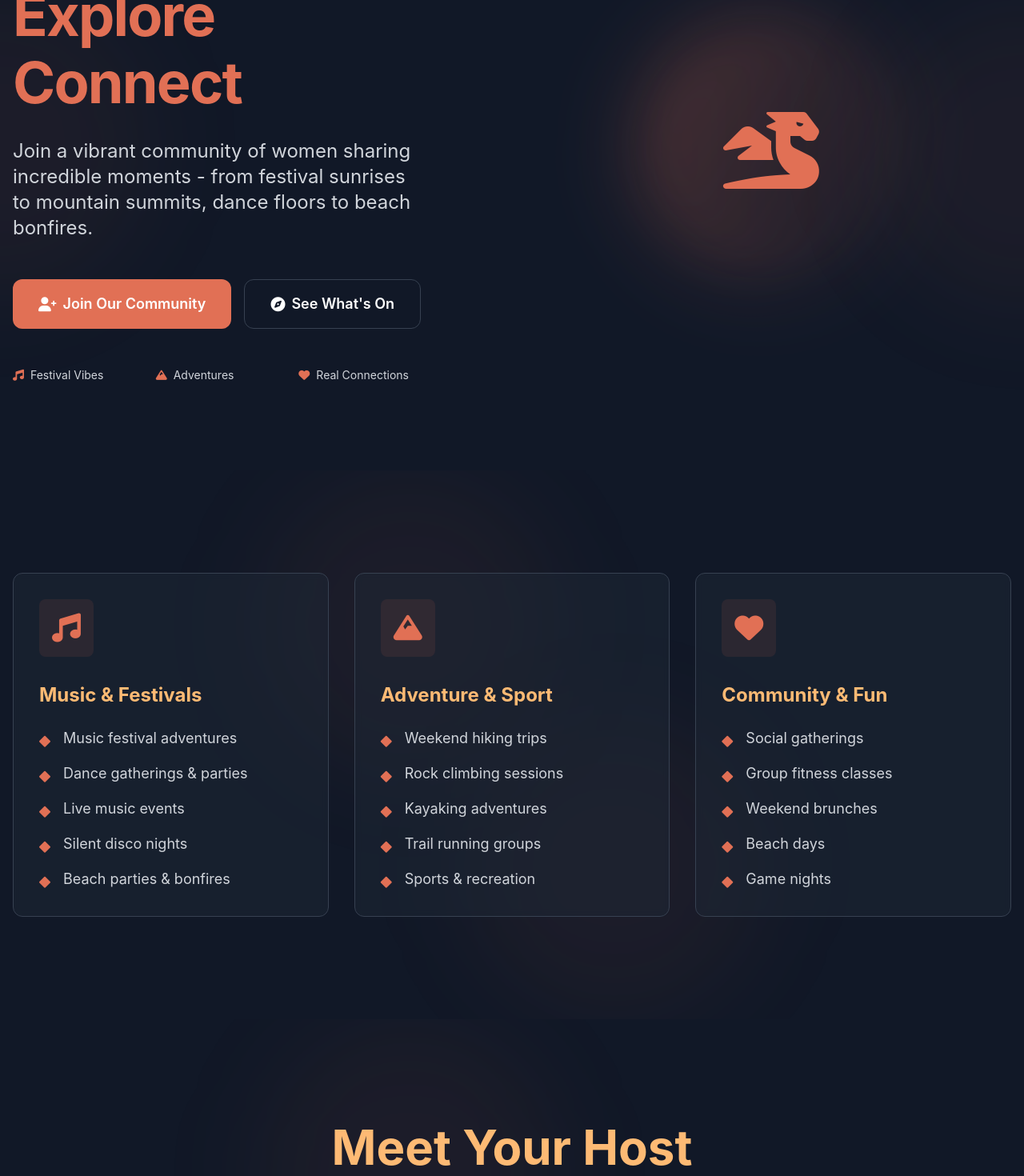
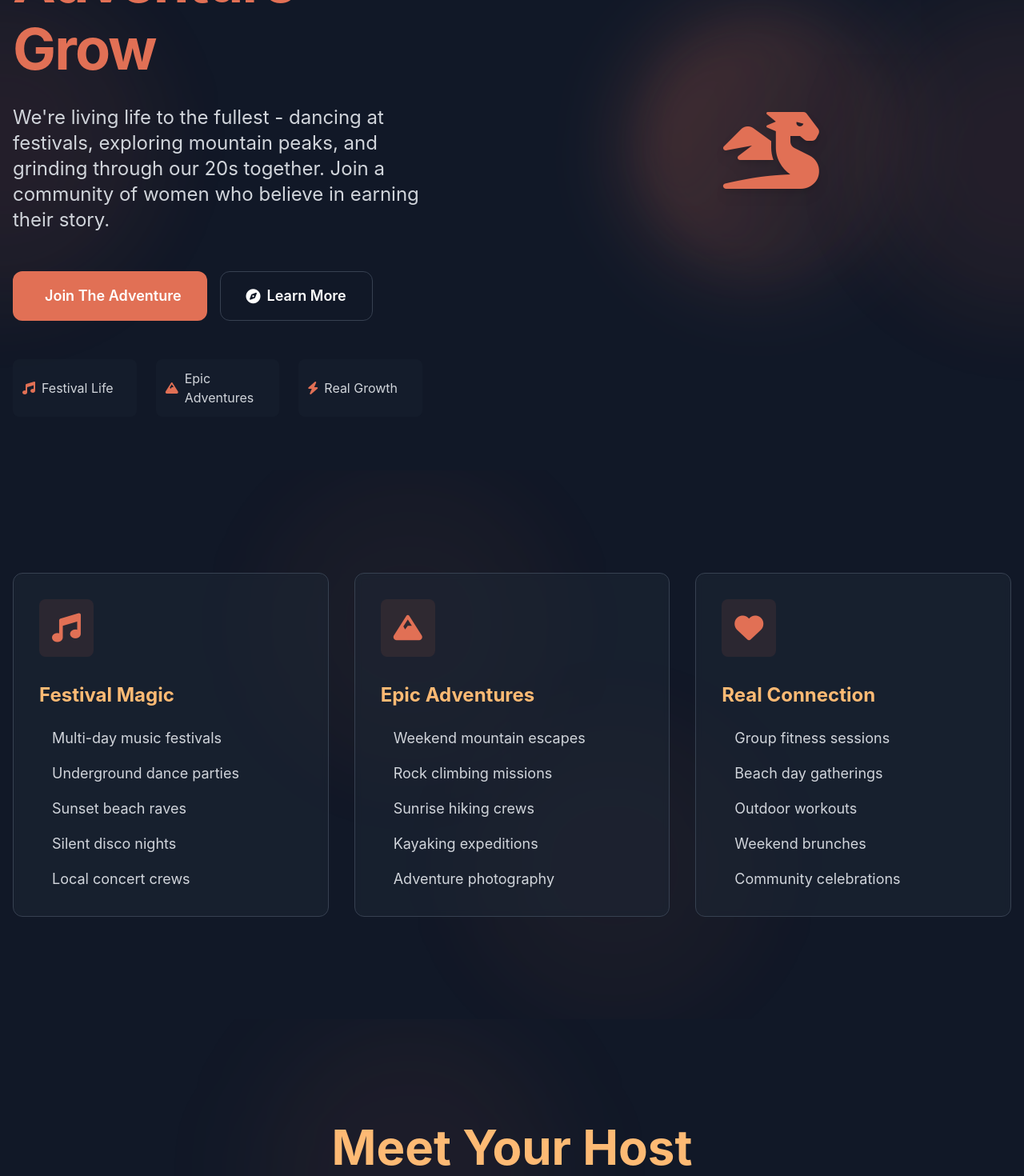
Before and after one commit to dancingchimp/dancingdragons, a React app: page / in a window 1280 px wide. Shown: the part 260-1730 px from the top of the page at 80% size. Built offline with nearby package versions, Linux system fonts and the light colour scheme.

Commit message:
feat: enhance visual system and animations
- Add festival and music visualizations
- Implement dynamic background effects
- Add particle systems and light beams
- Enhance color scheme with festival gradients
- Improve loading animations
- Add mountain and star field scenes

```diff
--- a/src/App.js
+++ b/src/App.js
@@ -3,6 +3,7 @@
 import React, { useState, Suspense } from 'react';
 import { AppProvider } from './context/AppContext';
 import { EventProvider } from './context/EventContext';
+import { FestivalScene } from './components/visuals/FestivalVisuals';
 
 // Lazy load components
 const Hero = React.lazy(() => import('./components/Hero'));
@@ -13,10 +14,14 @@ const FounderSection = React.lazy(() => import('./components/FounderSection'));
 const Events = React.lazy(() => import('./components/events'));
 const Navigation = React.lazy(() => import('./components/Navigation/Navigation'));
 
-// Simple loading component
+// Enhanced loading component
 const PageLoader = () => (
-  <div className="flex items-center justify-center h-screen">
-    <i className="fas fa-dragon text-orange-500 text-5xl" />
+  <div className="flex items-center justify-center h-screen bg-gray-900 relative">
+    <FestivalScene />
+    <div className="relative z-10 text-center">
+      <i className="fas fa-dragon text-orange-500 text-5xl mb-4 animate-bounce" />
+      <div className="text-gray-300 animate-pulse">Loading the vibe...</div>
+    </div>
   </div>
 );
 
@@ -50,13 +55,16 @@ function AppContent() {
   };
 
   return (
-    <>
-      <Navigation
-        currentPath={currentPath}
-        onNavigate={handleNavigate}
-      />
-      {renderContent()}
-    </>
+    <div className="relative min-h-screen bg-gray-900 overflow-hidden">
+      <FestivalScene />
+      <div className="relative z-10">
+        <Navigation
+          currentPath={currentPath}
+          onNavigate={handleNavigate}
+        />
+        {renderContent()}
+      </div>
+    </div>
   );
 }
 
--- a/src/components/Activities.js
+++ b/src/components/Activities.js
@@ -3,8 +3,16 @@ import PropTypes from 'prop-types';
 
 function ActivityCard({ title, icon, items }) {
   return (
-    <div className="bg-gray-800/50 p-8 rounded-xl hover:shadow-xl transition-all duration-300 backdrop-blur-sm border border-gray-700 hover:border-orange-500/30 group transform hover:-translate-y-1">
-      <div className="text-orange-500 text-4xl mb-8 bg-orange-500/10 p-4 rounded-lg w-fit group-hover:scale-110 transition-transform duration-300">
+    <div className="bg-gray-800/50 p-8 rounded-xl hover:shadow-xl transition-all duration-300 backdrop-blur-sm
+                    border border-gray-700 hover:border-orange-500/30 group transform hover:-translate-y-1
+                    relative overflow-hidden">
+      {/* Animated gradient background */}
+      <div className="absolute inset-0 bg-gradient-to-br from-orange-500/5 to-transparent opacity-0
+                    group-hover:opacity-100 transition-opacity duration-500" />
+
+      <div className="relative">
+        <div className="text-orange-500 text-4xl mb-8 bg-orange-500/10 p-4 rounded-lg w-fit
+                      group-hover:scale-110 transition-transform duration-300">
           <i className={`fas ${icon}`}></i>
         </div>
         <h3 className="text-2xl font-bold mb-6 text-orange-300">{title}</h3>
@@ -12,12 +20,13 @@ function ActivityCard({ title, icon, items }) {
           {items.map((item, index) => (
             <li key={index} className="flex items-start gap-4 text-gray-300 group/item">
               <span className="text-orange-500 text-sm mt-2 transform group-hover/item:scale-125 transition-transform">
-              <i className="fas fa-diamond"></i>
+                <i className="fas fa-sparkles"></i>
               </span>
               <span className="text-lg">{item}</span>
             </li>
           ))}
         </ul>
+      </div>
     </div>
   );
 }
@@ -32,52 +41,55 @@ function Activities({ fullPage = false }) {
   const activities = [
     {
       icon: "fa-music",
-      title: "Music & Festivals",
+      title: "Festival Magic",
       items: [
-        "Music festival adventures",
-        "Dance gatherings & parties",
-        "Live music events",
+        "Multi-day music festivals",
+        "Underground dance parties",
+        "Sunset beach raves",
         "Silent disco nights",
-        "Beach parties & bonfires"
+        "Local concert crews"
       ]
     },
     {
       icon: "fa-mountain",
-      title: "Adventure & Sport",
+      title: "Epic Adventures",
       items: [
-        "Weekend hiking trips",
-        "Rock climbing sessions",
-        "Kayaking adventures",
-        "Trail running groups",
-        "Sports & recreation"
+        "Weekend mountain escapes",
+        "Rock climbing missions",
+        "Sunrise hiking crews",
+        "Kayaking expeditions",
+        "Adventure photography"
       ]
     },
     {
       icon: "fa-heart",
-      title: "Community & Fun",
+      title: "Real Connection",
       items: [
-        "Social gatherings",
-        "Group fitness classes",
+        "Group fitness sessions",
+        "Beach day gatherings",
+        "Outdoor workouts",
         "Weekend brunches",
-        "Beach days",
-        "Game nights"
+        "Community celebrations"
       ]
     }
   ];
 
   return (
     <section className={`py-32 px-4 bg-gray-900 relative overflow-hidden ${fullPage ? 'pt-40' : ''}`}>
-      <div className="absolute top-0 left-1/4 w-96 h-96 bg-orange-500/5 rounded-full blur-3xl"/>
-      <div className="absolute bottom-0 right-1/4 w-96 h-96 bg-orange-500/5 rounded-full blur-3xl"/>
+      {/* Enhanced background effects */}
+      <div className="absolute top-0 left-1/4 w-96 h-96 bg-orange-500/5 rounded-full blur-3xl animate-pulse"/>
+      <div className="absolute bottom-0 right-1/4 w-96 h-96 bg-orange-500/5 rounded-full blur-3xl animate-pulse"/>
+      <div className="absolute inset-0 bg-gradient-radial from-orange-500/5 to-transparent opacity-30" />
 
       <div className="max-w-7xl mx-auto relative">
         {fullPage && (
           <div className="text-center mb-20">
             <h1 className="text-5xl md:text-6xl font-bold text-orange-300 mb-8">
-              Our Activities
+              Join The Journey
             </h1>
             <p className="text-xl md:text-2xl text-gray-300 max-w-3xl mx-auto leading-relaxed">
-              From festival vibes to mountain peaks, join us for incredible experiences that bring women together.
+              From festival sunrises to mountain summits, we're building something real.
+              Experience the perfect blend of adventure, music, and authentic growth.
             </p>
           </div>
         )}
--- a/src/components/FounderSection.js
+++ b/src/components/FounderSection.js
@@ -50,9 +50,9 @@ function FounderSection() {
       content: "My journey started at music festivals, where I discovered the magic of bringing people together through shared experiences and rhythm."
     },
     {
-      icon: "fa-bitcoin",
-      title: "Early Bitcoin Vision",
-      content: "As an early Bitcoin investor, I'm holding until 2030. This long-term vision reflects my belief in transformative opportunities and community building."
+      icon: "fa-gem",
+      title: "Early Bitcoin Investor",
+      content: "While my early Bitcoin investments could allow for early retirement in 2030, I want to experience the genuine grind of my 20s first. Success feels better when you've earned it through hard work."
     },
     {
       icon: "fa-om",
--- a/src/components/Hero.js
+++ b/src/components/Hero.js
@@ -7,10 +7,12 @@ function Hero() {
 
   return (
     <div className="min-h-screen relative flex items-center justify-center bg-gray-900">
-      {/* Background Elements */}
+      {/* Enhanced Background Elements */}
       <div className="absolute inset-0 overflow-hidden">
-        <div className="absolute top-1/4 -left-48 w-96 h-96 bg-orange-500/5 rounded-full blur-3xl" />
-        <div className="absolute bottom-1/4 -right-48 w-96 h-96 bg-orange-500/5 rounded-full blur-3xl" />
+        <div className="absolute top-1/4 -left-48 w-96 h-96 bg-orange-500/10 rounded-full blur-3xl animate-pulse" />
+        <div className="absolute bottom-1/4 -right-48 w-96 h-96 bg-orange-500/10 rounded-full blur-3xl animate-pulse" />
+        <div className="absolute top-1/2 left-1/2 -translate-x-1/2 -translate-y-1/2 w-full h-full
+                      bg-gradient-radial from-orange-500/5 to-transparent opacity-50" />
       </div>
 
       <div className="relative px-4 py-16 w-full max-w-screen-xl mx-auto">
@@ -19,19 +21,20 @@ function Hero() {
           <div className="text-center lg:text-left max-w-lg mx-auto lg:mx-0">
             <h1 className="flex flex-col gap-2">
               <div className="text-6xl lg:text-7xl font-bold text-orange-500 tracking-tight">
-                Dance
+                Party
               </div>
               <div className="text-6xl lg:text-7xl font-bold text-orange-500 tracking-tight">
-                Explore
+                Adventure
               </div>
               <div className="text-6xl lg:text-7xl font-bold text-orange-500 tracking-tight">
-                Connect
+                Grow
               </div>
             </h1>
 
             <p className="mt-8 text-xl lg:text-2xl text-gray-300 leading-relaxed">
-              Join a vibrant community of women sharing incredible moments - from festival sunrises
-              to mountain summits, dance floors to beach bonfires.
+              We're living life to the fullest - dancing at festivals, exploring mountain peaks,
+              and grinding through our 20s together. Join a community of women who believe in
+              earning their story.
             </p>
 
             <div className="mt-12 flex flex-col sm:flex-row gap-4 justify-center lg:justify-start">
@@ -39,10 +42,13 @@ function Hero() {
                 onClick={() => setIsSignalModalOpen(true)}
                 className="bg-orange-500 hover:bg-orange-600 text-white px-8 py-4
                          rounded-xl text-lg font-semibold transition-all duration-300
-                         hover:-translate-y-1 flex items-center justify-center gap-2"
+                         hover:-translate-y-1 flex items-center justify-center gap-2
+                         group relative overflow-hidden"
               >
-                <i className="fas fa-user-plus" />
-                Join Our Community
+                <div className="absolute inset-0 bg-gradient-to-r from-orange-600/0 via-white/20 to-orange-600/0
+                              translate-x-[-100%] group-hover:translate-x-[100%] transition-transform duration-1000" />
+                <i className="fas fa-sparkles" />
+                Join The Adventure
               </button>
 
               <a
@@ -55,39 +61,39 @@ function Hero() {
                          flex items-center justify-center gap-2"
               >
                 <i className="fas fa-compass" />
-                See What's On
+                Learn More
               </a>
             </div>
 
-            {/* Highlight Features */}
-            <div className="mt-12 grid grid-cols-2 sm:grid-cols-3 gap-4 lg:gap-6 text-sm">
-              <div className="flex items-center gap-2 text-gray-300">
-                <i className="fas fa-music text-orange-500" />
-                Festival Vibes
+            {/* Enhanced Feature Highlights */}
+            <div className="mt-12 grid grid-cols-2 sm:grid-cols-3 gap-4 lg:gap-6">
+              <div className="bg-gray-800/30 rounded-lg p-3 flex items-center gap-2 group hover:bg-gray-800/50 transition-all">
+                <i className="fas fa-music text-orange-500 group-hover:scale-110 transition-transform" />
+                <span className="text-gray-300">Festival Life</span>
               </div>
-              <div className="flex items-center gap-2 text-gray-300">
-                <i className="fas fa-mountain text-orange-500" />
-                Adventures
+              <div className="bg-gray-800/30 rounded-lg p-3 flex items-center gap-2 group hover:bg-gray-800/50 transition-all">
+                <i className="fas fa-mountain text-orange-500 group-hover:scale-110 transition-transform" />
+                <span className="text-gray-300">Epic Adventures</span>
               </div>
-              <div className="flex items-center gap-2 text-gray-300">
-                <i className="fas fa-heart text-orange-500" />
-                Real Connections
+              <div className="bg-gray-800/30 rounded-lg p-3 flex items-center gap-2 group hover:bg-gray-800/50 transition-all">
+                <i className="fas fa-bolt text-orange-500 group-hover:scale-110 transition-transform" />
+                <span className="text-gray-300">Real Growth</span>
               </div>
             </div>
           </div>
 
-          {/* Right side - decorative element */}
+          {/* Right side - enhanced decorative element */}
           <div className="hidden lg:flex items-center justify-center">
             <div className="relative w-96 h-96">
-              {/* Decorative circles */}
+              {/* Animated background elements */}
               <div className="absolute inset-0 bg-gradient-to-br from-orange-500/20 to-transparent
-                            rounded-full blur-2xl transform -rotate-12" />
+                            rounded-full blur-2xl transform -rotate-12 animate-pulse" />
               <div className="absolute inset-10 bg-gradient-to-tr from-orange-500/10 to-transparent
-                            rounded-full blur-xl transform rotate-45" />
-              {/* Center icon */}
+                            rounded-full blur-xl transform rotate-45 animate-pulse" />
+              {/* Interactive icon */}
               <div className="absolute inset-0 flex items-center justify-center">
                 <i className="fas fa-dragon text-orange-500 text-8xl transform hover:scale-110
-                           transition-transform duration-500" />
+                           transition-transform duration-500 filter drop-shadow-lg" />
               </div>
             </div>
           </div>
--- a/src/components/Navigation/Navigation.js
+++ b/src/components/Navigation/Navigation.js
@@ -55,9 +55,9 @@ function Navigation({ currentPath, onNavigate }) {
             <nav className="space-y-2">
               {[
                 { path: '/', label: 'Home', icon: 'fa-house-heart' },
-                { path: '/events', label: 'Upcoming Fun', icon: 'fa-calendar-star' },
-                { path: '/activities', label: 'What We Do', icon: 'fa-sparkles' },
-                { path: '/community', label: 'The Vibe Tribe', icon: 'fa-users' }
+                { path: '/events', label: 'Festivals & Adventures', icon: 'fa-calendar-star' },
+                { path: '/activities', label: 'Join The Action', icon: 'fa-sparkles' },
+                { path: '/community', label: 'Our Community', icon: 'fa-users' }
               ].map(({ path, label, icon }) => (
                 <button
                   key={path}
--- /dev/null
+++ b/src/components/visuals/FestivalVisuals.js
@@ -0,0 +1,174 @@
+// src/components/visuals/FestivalVisuals.js
+
+import React from 'react';
+
+export function VibeWaves() {
+  return (
+    <svg className="absolute w-full h-full" viewBox="0 0 100 100" preserveAspectRatio="none">
+      {[1, 2, 3, 4].map((i) => (
+        <path
+          key={i}
+          d="M 0 50 Q 25 ${45 + Math.sin(i) * 5} 50 50 Q 75 ${55 - Math.sin(i) * 5} 100 50"
+          className={`stroke-festival-purple/${20 - i * 3} fill-none`}
+          style={{
+            strokeWidth: '0.5',
+            animation: `wave ${3 + i}s ease-in-out infinite`,
+            animationDelay: `${i * 0.5}s`
+          }}
+        />
+      ))}
+    </svg>
+  );
+}
+
+export function MusicVisualizer() {
+  return (
+    <div className="absolute bottom-0 left-0 right-0 h-24 flex items-end justify-center gap-1">
+      {[...Array(20)].map((_, i) => (
+        <div
+          key={i}
+          className="w-1 bg-gradient-to-t from-neon-pink to-festival-purple"
+          style={{
+            height: `${20 + Math.sin(i * 0.5) * 20}px`,
+            animation: `visualizer ${1 + Math.random()}s ease-in-out infinite`,
+            animationDelay: `${i * 0.1}s`
+          }}
+        />
+      ))}
+    </div>
+  );
+}
+
+export function LightBeams() {
+  return (
+    <div className="absolute inset-0 overflow-hidden">
+      {[...Array(6)].map((_, i) => (
+        <div
+          key={i}
+          className="absolute top-0 w-24 h-[200%] origin-top"
+          style={{
+            left: `${(i * 20) + Math.sin(i) * 10}%`,
+            transform: `rotate(${45 + i * 5}deg)`,
+            background: `linear-gradient(to bottom,
+              ${i % 2 ? 'rgba(155, 109, 255, 0.1)' : 'rgba(255, 107, 157, 0.1)'} 0%,
+              transparent 100%)`,
+            animation: `lightBeam ${5 + i}s ease-in-out infinite`,
+            animationDelay: `${i * 0.5}s`
+          }}
+        />
+      ))}
+    </div>
+  );
+}
+
+export function ParticleField() {
+  return (
+    <div className="absolute inset-0">
+      {[...Array(50)].map((_, i) => (
+        <div
+          key={i}
+          className="absolute rounded-full"
+          style={{
+            width: `${2 + Math.random() * 4}px`,
+            height: `${2 + Math.random() * 4}px`,
+            left: `${Math.random() * 100}%`,
+            top: `${Math.random() * 100}%`,
+            background: i % 2 ? '#9b6dff' : '#ff6b9d',
+            opacity: 0.2,
+            animation: `float ${3 + Math.random() * 4}s ease-in-out infinite`,
+            animationDelay: `${Math.random() * 5}s`
+          }}
+        />
+      ))}
+    </div>
+  );
+}
+
+export function MountainScene() {
+  return (
+    <div className="absolute bottom-0 left-0 right-0 h-48">
+      <svg viewBox="0 0 100 50" preserveAspectRatio="none" className="w-full h-full">
+        <path
+          d="M0 50 L20 15 L40 35 L60 5 L80 25 L100 50 Z"
+          className="fill-gray-800/30"
+        />
+        <path
+          d="M0 50 L30 25 L50 40 L70 10 L90 30 L100 50 Z"
+          className="fill-gray-800/20"
+        />
+      </svg>
+    </div>
+  );
+}
+
+export function StarField() {
+  return (
+    <div className="absolute inset-0">
+      {[...Array(100)].map((_, i) => (
+        <div
+          key={i}
+          className="absolute rounded-full bg-white"
+          style={{
+            width: `${1 + Math.random() * 2}px`,
+            height: `${1 + Math.random() * 2}px`,
+            left: `${Math.random() * 100}%`,
+            top: `${Math.random() * 100}%`,
+            opacity: 0.1 + Math.random() * 0.3,
+            animation: `twinkle ${1 + Math.random() * 2}s ease-in-out infinite`,
+            animationDelay: `${Math.random() * 3}s`
+          }}
+        />
+      ))}
+    </div>
+  );
+}
+
+export function FestivalScene() {
+  return (
+    <div className="absolute inset-0 overflow-hidden">
+      <StarField />
+      <LightBeams />
+      <ParticleField />
+      <MountainScene />
+      <div className="absolute inset-0 bg-gradient-festival opacity-10" />
+      <div className="absolute inset-0 bg-gradient-sunset opacity-10" />
+      <MusicVisualizer />
+    </div>
+  );
+}
+
+// Add these animations to your CSS
+const styles = `
+@keyframes twinkle {
+  0%, 100% { opacity: 0.1; }
+  50% { opacity: 0.4; }
+}
+
+@keyframes wave {
+  0%, 100% { transform: translateY(0); }
+  50% { transform: translateY(-20%); }
+}
+
+@keyframes visualizer {
+  0%, 100% { height: var(--base-height); }
+  50% { height: calc(var(--base-height) * 2); }
+}
+
+@keyframes lightBeam {
+  0%, 100% {
+    opacity: 0.05;
+    transform: rotate(var(--rotation)) translateY(-10%);
+  }
+  50% {
+    opacity: 0.15;
+    transform: rotate(var(--rotation)) translateY(10%);
+  }
+}
+
+@keyframes float {
+  0%, 100% { transform: translate(0, 0); }
+  25% { transform: translate(10px, -10px); }
+  50% { transform: translate(0, -20px); }
+  75% { transform: translate(-10px, -10px); }
+}
+`;
```
Also changed, not shown: 38 other files (tests, documents, lock files or other folders). Lines whose indentation alone changed are shown as unchanged.
